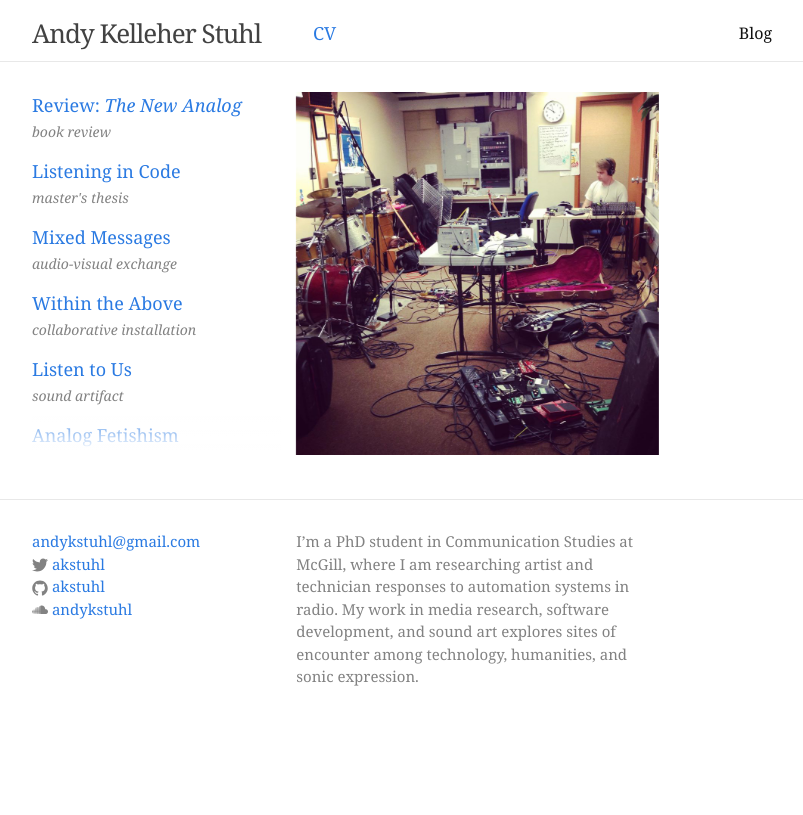
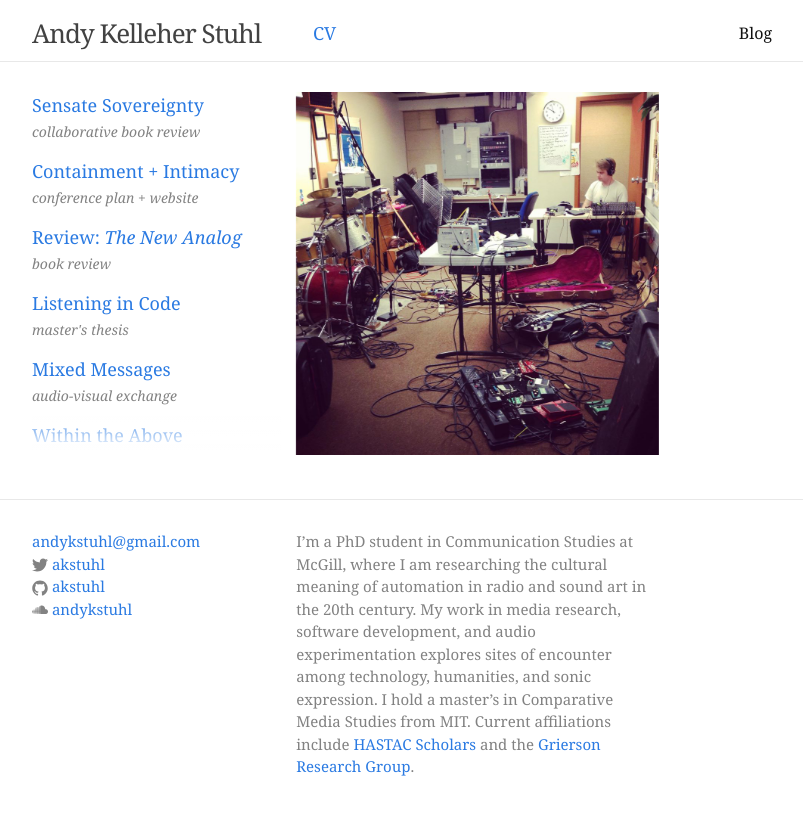
Before and after one commit to akstuhl/akstuhl.github.io, a Jekyll site: the page built from index.html, in a window 1280 px wide. Shown: the top 815 px of the page, without its empty margins (238-1041 px from the left). Built offline with Jekyll 4.4.1, drawn with Linux system fonts in a browser that asks for light colours; nearby versions of some CDN libraries.

Commit message:
general update

```diff
--- a/_config.yml
+++ b/_config.yml
@@ -2,7 +2,7 @@
 title: Andy Kelleher Stuhl
 email: andykstuhl@gmail.com
 description: > # this means to ignore newlines until "baseurl:"
-  I'm a PhD student in Communication Studies at McGill, where I am researching artist and technician responses to automation systems in radio. My work in media research, software development, and sound art explores sites of encounter among technology, humanities, and sonic expression.
+  I'm a PhD student in Communication Studies at McGill, where I am researching the cultural meaning of automation in radio and sound art in the 20th century. My work in media research, software development, and audio experimentation explores sites of encounter among technology, humanities, and sonic expression. I hold a master's in Comparative Media Studies from MIT. Current affiliations include [HASTAC Scholars](https://www.hastac.org/initiatives/hastac-scholars) and the [Grierson Research Group](https://www.griersonresearchgroup.ca/).
 baseurl: "" # the subpath of your site, e.g. /blog/
 url: "http://akstuhl.github.io" # the base hostname & protocol for your site
 twitter_username: akstuhl
--- a/index.html
+++ b/index.html
@@ -9,6 +9,17 @@ layout: default
   	  <!-- <h1 class="page-heading">Stuff:</h1> -->
 
 	  <ul class="post-list">
+      <li>
+        <h2>
+          <a class="post-link" target="_blank" href="https://amodern.net/article/sensate-sovereignty/">Sensate Sovereignty</a>
+        </h2>
+        <span class="post-meta">collaborative book review</span>
+      </li>
+      <li>
+        <h2>
+          <a class="post-link" target="_blank" href="http://containmentandintimacy.ca/abstracts.html">Containment + Intimacy</a>
+        </h2>
+        <span class="post-meta">conference plan + website</span>
       <li>
         <h2>
           <a class="post-link" target="_blank" href="https://soundstudiesblog.com/2017/06/19/so-reads-damon-krukowskis-the-new-analog/">Review: <em>The New Analog</em></a>
```
Also changed, not shown: _posts/_2012-12-11-push-pulse.markdown (renamed from _posts/2012-12-11-push-pulse.markdown), _posts/_2013-06-01-signal-charm.markdown (renamed from _posts/2013-06-01-signal-charm.markdown), 3 other files.
